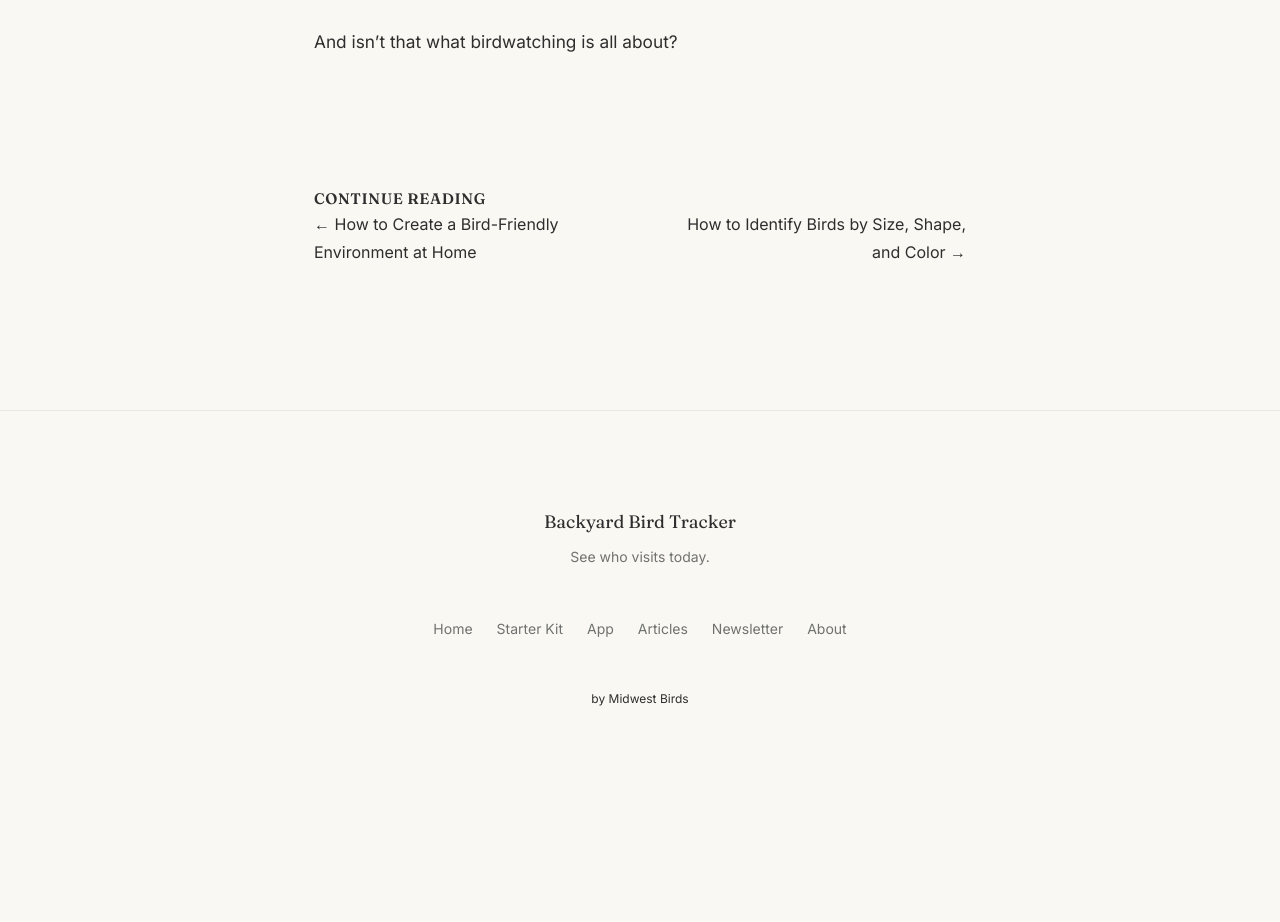
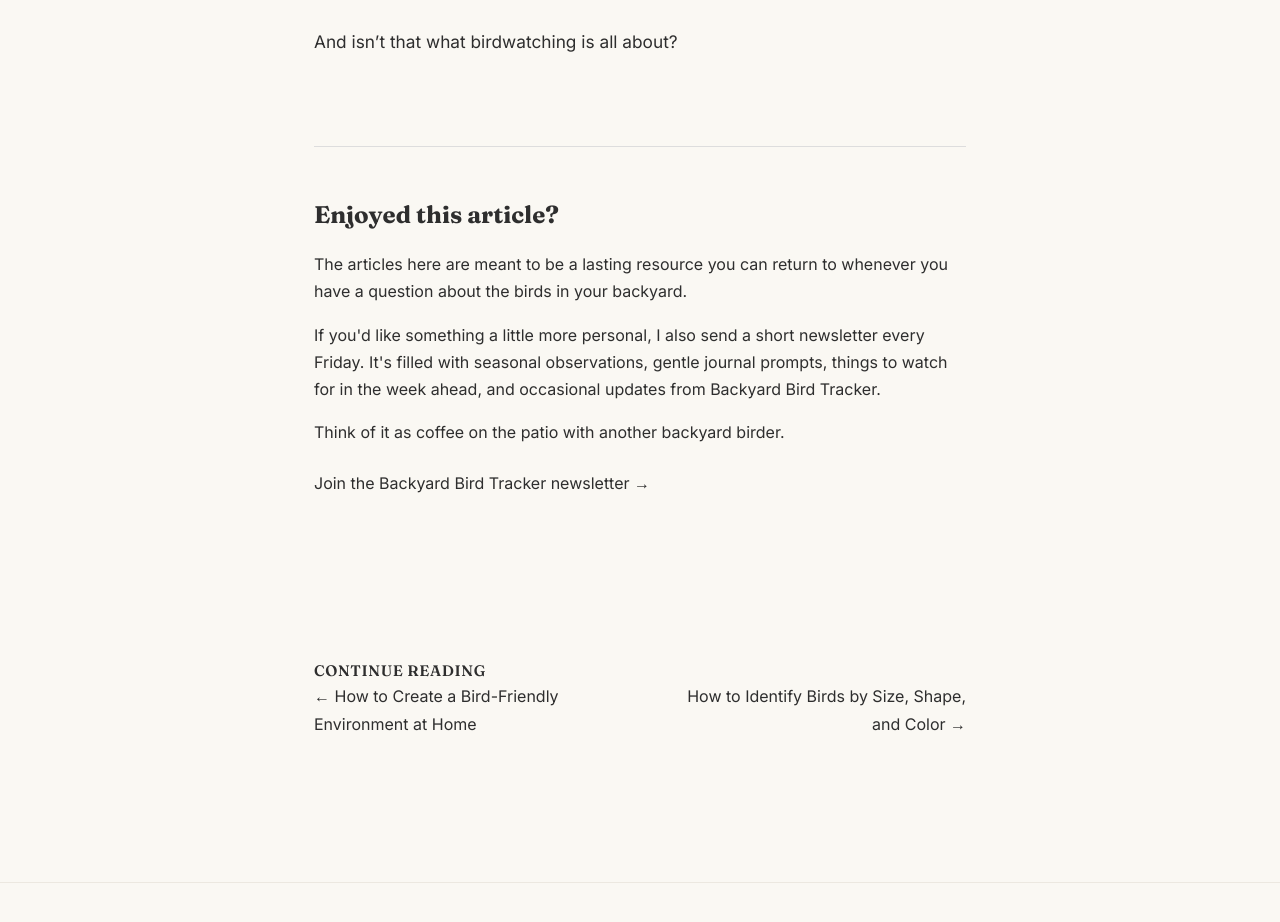
Before and after one commit to glsonn/backyard-bird-tracker-website, a Next.js app: page /articles/do-bird-baths-work in a window 1280 px wide. Shown: the part 2020-2942 px from the top of the page. Before the commit the page ends 2825 px from the top, so only its background shows below. Built offline with nearby package versions, Linux system fonts and the light colour scheme.

Commit message:
Add Newsletter invitation component to articles

```diff
--- a/app/articles/[slug]/page.tsx
+++ b/app/articles/[slug]/page.tsx
@@ -3,6 +3,7 @@ import ArticleHeader from "@/src/components/articles/ArticleHeader";
 import ArticleImage from "@/src/components/articles/ArticleImage";
 import ArticleBody from "@/src/components/articles/ArticleBody";
 import ArticleNavigation from "@/components/ArticleNavigation";
+import ArticleNewsletterCTA from "@/src/components/articles/ArticleNewsletterCTA";
 import { getAdjacentArticles } from "@/src/lib/articles";
 
 type Props = {
@@ -34,6 +35,8 @@ export default async function ArticlePage({ params }: Props) {
 
           <ArticleBody content={article.content} />
 
+          <ArticleNewsletterCTA />
+
           <ArticleNavigation previous={previous} next={next} />
         </article>
       </div>
--- a/app/globals.css
+++ b/app/globals.css
@@ -1036,3 +1036,26 @@ section[id] {
 .newsletter-form {
   margin-top: var(--space-3);
 }
+
+.article-newsletter-cta {
+  margin-top: var(--space-6);
+}
+
+.article-newsletter-cta hr {
+  margin-bottom: var(--space-6);
+  border: 0;
+  border-top: 1px solid #ddd;
+}
+
+.article-newsletter-cta h2 {
+  margin-bottom: var(--space-3);
+}
+
+.article-newsletter-cta p {
+  margin-bottom: var(--space-3);
+}
+
+.article-newsletter-cta a {
+  display: inline-block;
+  margin-top: var(--space-2);
+}
--- /dev/null
+++ b/src/components/articles/ArticleNewsletterCTA.tsx
@@ -0,0 +1,25 @@
+export default function ArticleNewsletterCTA() {
+  return (
+    <section className="article-newsletter-cta">
+      <hr />
+
+      <h2>Enjoyed this article?</h2>
+
+      <p>
+        The articles here are meant to be a lasting resource you can return to
+        whenever you have a question about the birds in your backyard.
+      </p>
+
+      <p>
+        If you'd like something a little more personal, I also send a short
+        newsletter every Friday. It's filled with seasonal observations, gentle
+        journal prompts, things to watch for in the week ahead, and occasional
+        updates from Backyard Bird Tracker.
+      </p>
+
+      <p>Think of it as coffee on the patio with another backyard birder.</p>
+
+      <a href="/newsletter">Join the Backyard Bird Tracker newsletter →</a>
+    </section>
+  );
+}
```
